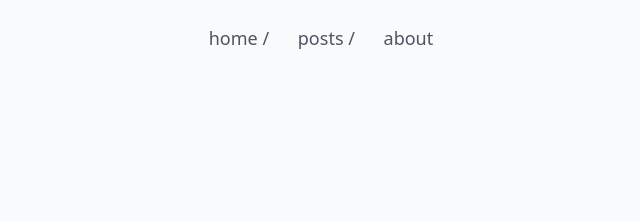
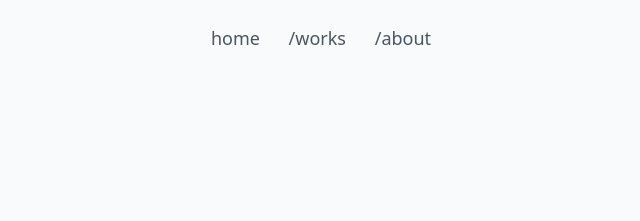
Before and after one commit to enriquebarragan/enriquebarragan.github.io, a Jekyll site: the page built from index.md, in a window 1280 px wide. Shown: the top 221 px of the page, without its empty margins (319-959 px from the left). Built offline with Jekyll 4.4.1, drawn with Linux system fonts in a browser that asks for light colours; nearby versions of some CDN libraries.

Commit message:
Update default.html

```diff
--- a/_layouts/default.html
+++ b/_layouts/default.html
@@ -14,9 +14,9 @@
 <body class="bg-gray-50 text-gray-800 antialiased min-h-screen flex flex-col">
 
   <div class="text-center pt-6 pb-2 space-x-6 text-gray-600 text-base sm:text-lg font-light">
-    <a href="/" class="hover:text-gray-800">home</a> /
-    <a href="/posts/" class="hover:text-gray-800">posts</a> /
-    <a href="/about/" class="hover:text-gray-800">about</a>
+    <a href="/" class="hover:text-gray-800">home</a>
+    <a href="/works/" class="hover:text-gray-800">/works</a>
+    <a href="/about/" class="hover:text-gray-800">/about</a>
   </div>
 
   <div class="flex-grow flex items-center justify-center">
```
